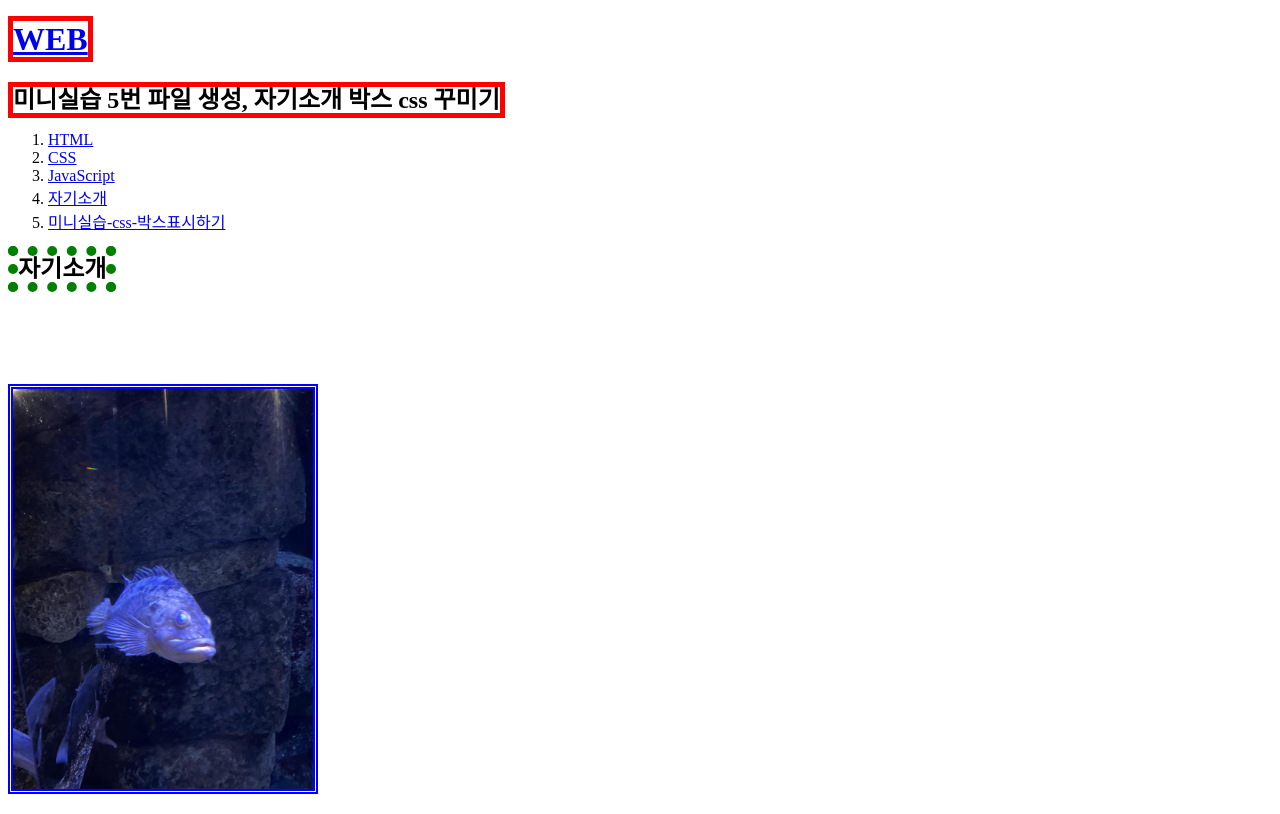
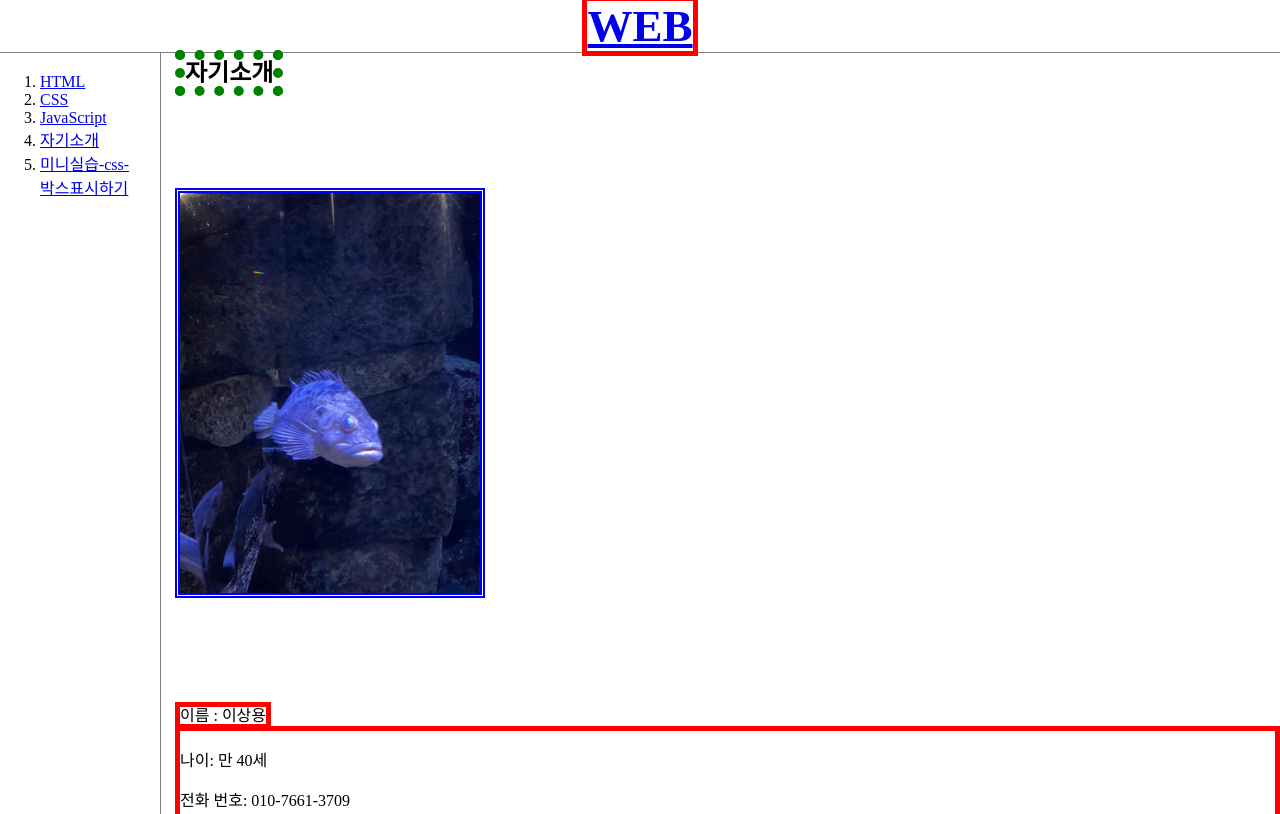
Before and after one commit to LSY881109/HTML_TEST_501, a plain HTML site: page 5.html in a window 1280 px wide. Shown: the top 814 px of the page. Drawn offline with Linux system fonts and the light colour scheme.

Commit message:
미니실습 용 코드, css 및 정리 중

```diff
--- a/5.html
+++ b/5.html
@@ -4,44 +4,15 @@
 <head>
     <meta charset="UTF-8">
     <meta name="viewport" content="width=device-width, initial-scale=1.0">
+    <link rel="stylesheet" href="css/style.css" />
     <title>5번 css 기본 연습</title>
 </head>
 
 <body>
-    <style>
-        /* h1 {
-            border: 5px solid red;
-        } */
 
-        .saw {
-            border: 5px solid red;
-        }
-
-        #box1_inline {
-            border: 5px solid red;
-            display: inline;
-        }
-
-        #box1_block {
-            border: 5px solid red;
-            display: block;
-        }
-
-        #box2_inline {
-            border: 10px dotted green;
-            display: inline;
-            margin-bottom: 100px;
-        }
-
-        .box_base {
-            border: 5px double blue;
-            display: inline;
-            margin-top: 100px;
-            margin-bottom: 100px;
-        }
-    </style>
     <h1><a href="index.html" class="saw">WEB</a></h1>
-    <h2 id="box1_inline">미니실습 5번 파일 생성, 자기소개 박스 css 꾸미기</h2>
+    <div id="grid">
+        <!-- <h2 id="box1_inline">미니실습 5번 파일 생성, 자기소개 박스 css 꾸미기</h2> -->
         <ol>
             <li><a href="1.html">HTML</a></li>
             <li><a href="2.html">CSS</a></li>
@@ -49,6 +20,7 @@
             <li><a href="4.html">자기소개</a></li>
             <li><a href="5.html">미니실습-css-박스표시하기</a></li>
         </ol>
+        <div id="article">
             <h2 id="box2_inline">자기소개</h2>
             <br>
             <img src="img/lsy.jpg" width="300px" class="box_base">
@@ -68,6 +40,8 @@
                 <p> 취미: 운동(수영,러닝,복싱 배우는중..)</p>
                 <p> 특기: 문제풀기</p>
             </div>
+        </div>
+    </div>
 </body>
 
 </html>
--- /dev/null
+++ b/css/style.css
@@ -0,0 +1,69 @@
+#grid {
+    display: grid;
+    grid-template-columns: 150px 1fr;
+}
+
+body {
+    margin: 0;
+}
+
+h1 {
+    font-size: 45px;
+    text-align: center;
+    border-bottom: 1px solid gray;
+    margin: 0;
+}
+
+#grid>ol {
+    /* ol , 모든 ol 요소를 의미,
+#grid ol ,
+아이디 grid 인 요소 하위에 있는 모든 ol 요소를 가리킴 */
+    /* ol 은 기본, 블록 레벨, width 100%, 가로 한줄 전체 차지 */
+
+    /* #grid>ol : 아이디 grid 인 요소 하위에 있는 ol 요소만 */
+    border-right: 1px solid gray;
+    width: 100px;
+    margin-left: 20px;
+    margin-top: 0;
+    padding: 20px;
+
+}
+
+#article {
+    padding-left: 25px;
+}
+
+/* h1 {
+            border: 5px solid red;
+        } */
+
+.saw {
+    border: 5px solid red;
+}
+
+#box1_inline {
+    border: 5px solid red;
+    display: inline;
+}
+
+#box1_block {
+    border: 5px solid red;
+    display: block;
+}
+
+#box2_inline {
+    border: 10px dotted green;
+    display: inline;
+    margin-bottom: 100px;
+}
+
+.box_base {
+    border: 5px double blue;
+    display: inline;
+    margin-top: 100px;
+    margin-bottom: 100px;
+}
+
+h2 {
+    margin-top: 100px;
+}
```
Also changed, not shown: 1.html (+21 -6 lines), 2.html (+6 -0 lines), 3.html (+6 -0 lines), 4.html (+6 -0 lines), index.html (+19 -6 lines). Lines whose indentation alone changed are shown as unchanged.
